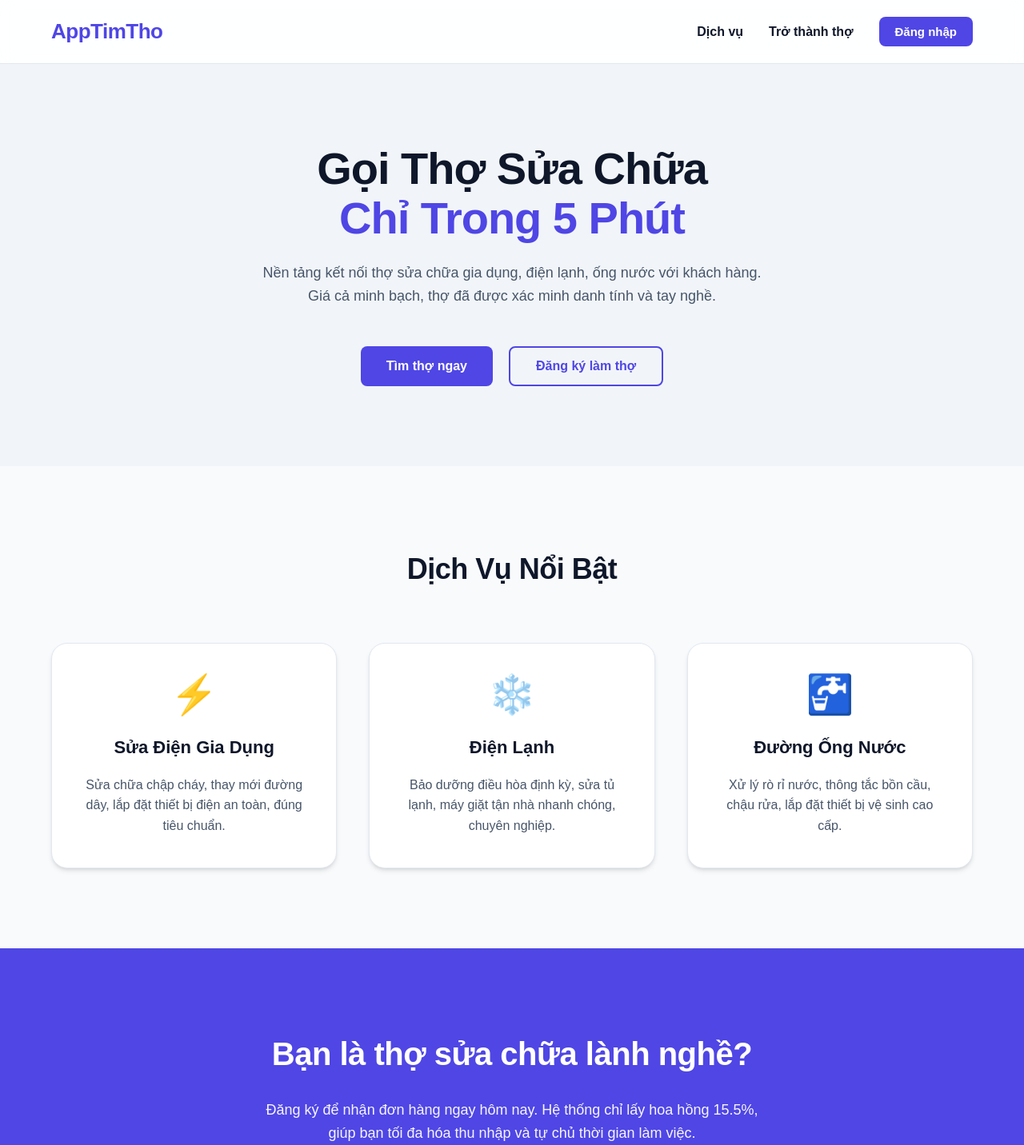
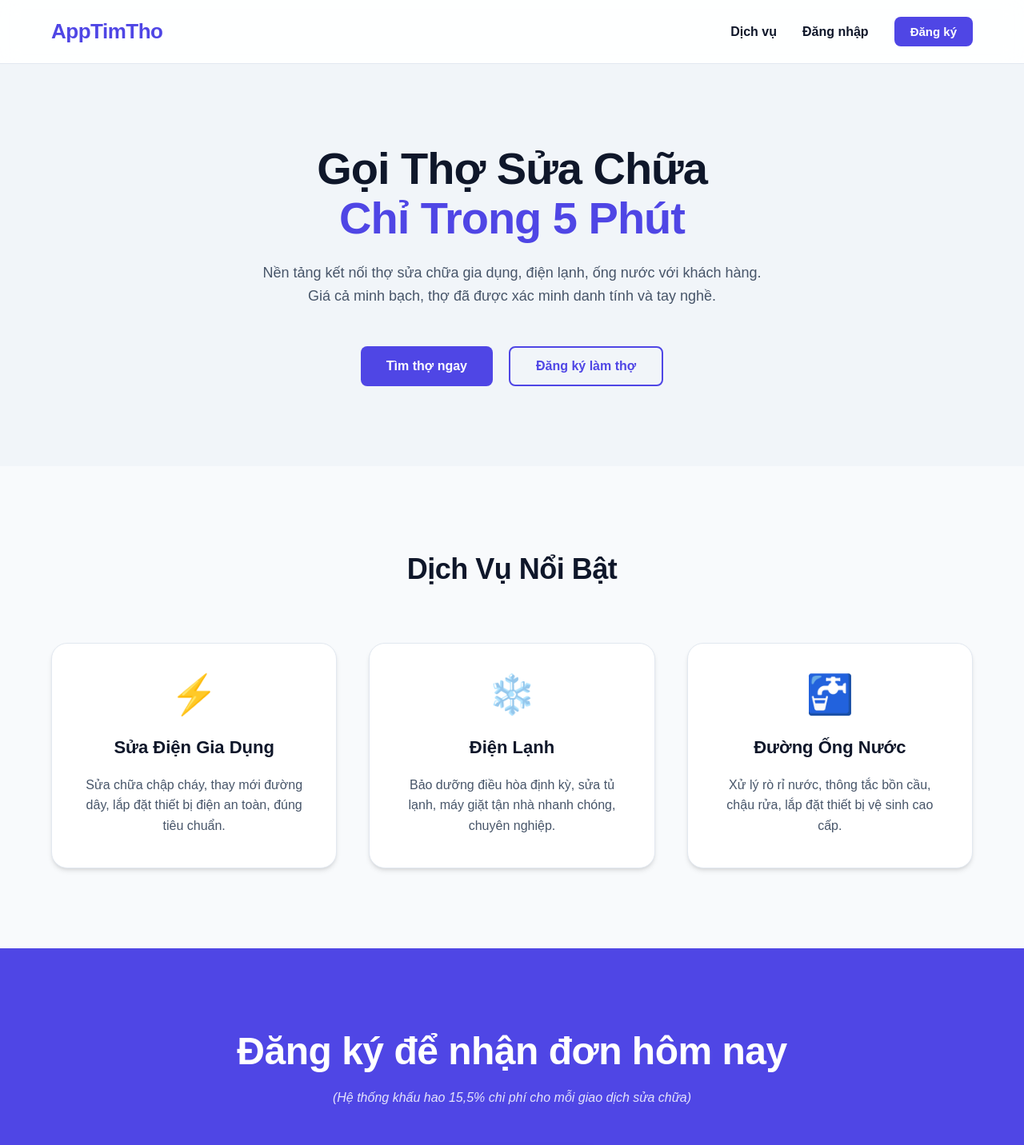
Before and after one commit to QuocAnhNguyen2005/AppTimTho, a Next.js app in the folder web-client/: page / in a window 1280 px wide. Shown: the top 1432 px of the page at 80% size. Built offline with nearby package versions, Linux system fonts and the light colour scheme.

Commit message:
opyimized websites

```diff
--- a/web-client/src/app/layout.js
+++ b/web-client/src/app/layout.js
@@ -16,8 +16,8 @@ export default function RootLayout({ children }) {
             </div>
             <div style={{ display: 'flex', gap: '32px', alignItems: 'center' }}>
               <a href="#services" style={{ color: 'var(--text-primary)', fontWeight: '600', fontSize: '16px' }}>Dịch vụ</a>
-              <a href="#workers" style={{ color: 'var(--text-primary)', fontWeight: '600', fontSize: '16px' }}>Trở thành thợ</a>
-              <button className="btn-primary" style={{ padding: '10px 20px', fontSize: '15px' }}>Đăng nhập</button>
+              <a href="#login" style={{ color: 'var(--text-primary)', fontWeight: '600', fontSize: '16px' }}>Đăng nhập</a>
+              <button className="btn-primary" style={{ padding: '10px 20px', fontSize: '15px' }}>Đăng ký</button>
             </div>
           </div>
         </nav>
--- a/web-client/src/app/page.js
+++ b/web-client/src/app/page.js
@@ -107,11 +107,11 @@ export default function Home() {
       {/* CTA Section */}
       <section style={{ padding: '100px 0', textAlign: 'center', backgroundColor: 'var(--accent-primary)', color: 'white' }}>
         <div className="container">
-          <h2 style={{ fontSize: '40px', fontWeight: '800', marginBottom: '24px', letterSpacing: '-0.5px' }}>
-            Bạn là thợ sửa chữa lành nghề?
+          <h2 style={{ fontSize: '48px', fontWeight: '800', marginBottom: '16px', letterSpacing: '-0.5px', lineHeight: '1.2' }}>
+            Đăng ký để nhận đơn hôm nay
           </h2>
-          <p style={{ fontSize: '18px', opacity: 0.95, marginBottom: '48px', maxWidth: '640px', margin: '0 auto 48px auto', lineHeight: '1.6' }}>
-            Đăng ký để nhận đơn hàng ngay hôm nay. Hệ thống chỉ lấy hoa hồng 15.5%, giúp bạn tối đa hóa thu nhập và tự chủ thời gian làm việc.
+          <p style={{ fontSize: '16px', opacity: 0.85, marginBottom: '48px', maxWidth: '640px', margin: '0 auto 48px auto', lineHeight: '1.6', fontStyle: 'italic' }}>
+            (Hệ thống khấu hao 15,5% chi phí cho mỗi giao dịch sửa chữa)
           </p>
           <button style={{
             backgroundColor: 'white',
```
